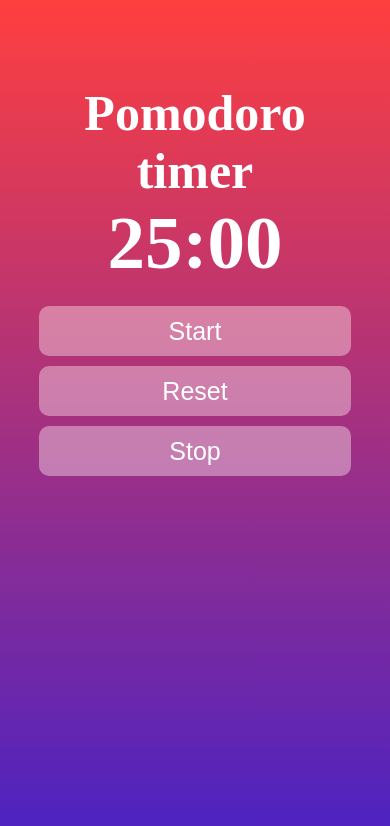
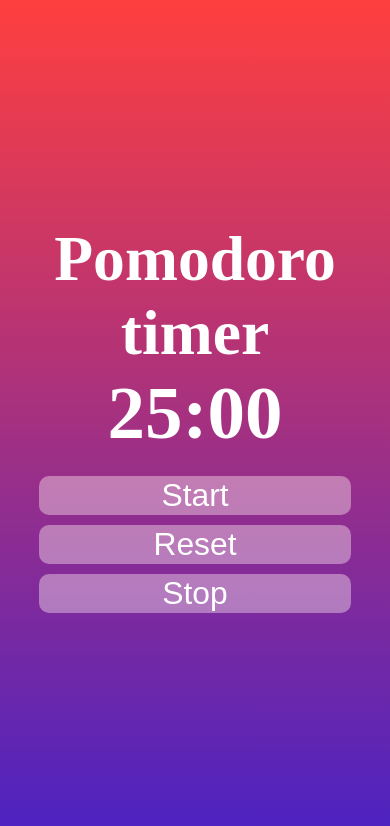
Before and after one commit to VitorRekobe/Pomodoro, a plain HTML site: page index.html in a window 390 px wide. Drawn offline with Linux system fonts and the light colour scheme.

Commit message:
Update style.css

```diff
--- a/style.css
+++ b/style.css
@@ -7,14 +7,15 @@ body {
     background: linear-gradient(0deg, rgba(74,34,195,1) 0%, rgba(255,63,63,1) 100%);
     background-repeat: no-repeat;
     height: 100vh;
+    display: flex;
+    align-items: center;
 }
 
 button{
-    height: 50px;
-    width: 100px;
+    width: 50%;
     border-radius: 10px;
     border: 0;
-    font-size: 25px;
+    font-size: clamp(1em, 0.75em + 1vw, 10em);
     z-index: 2;
     background-color: rgba(255, 239, 239, 0.404);
     cursor: pointer;
@@ -27,8 +28,7 @@ button{
     width: 80vw;
     margin: auto;
     text-align: center;
-    padding-top: 20vh;
-    font-size: 30px;
+    font-size: clamp(1.5em, 1.5em + 2vw, 10em);
 }
 
 .timer{
@@ -38,11 +38,7 @@ button{
     margin-bottom: 20px;
 }
 
-@media (max-width:400px){
-    .Principal{
-        padding-top: 10vh;
-        font-size: 25px;
-    }
+@media (max-width:600px){
 
     button{
         width: 100%;
```
